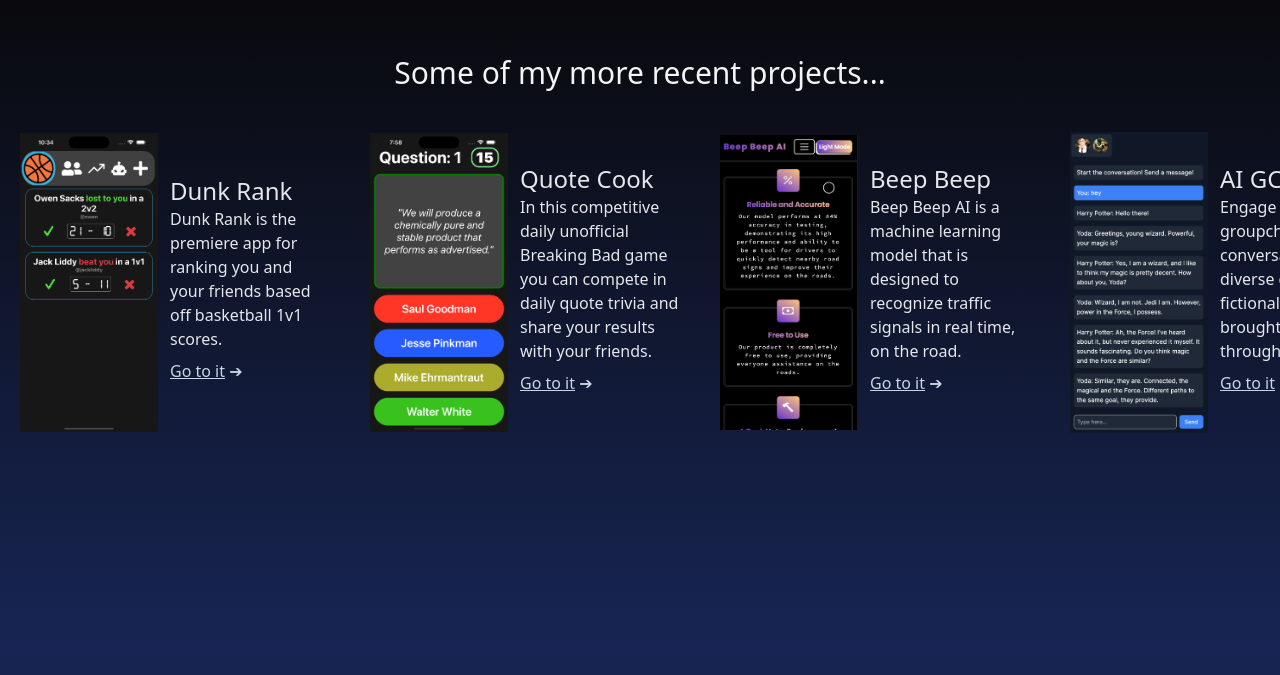
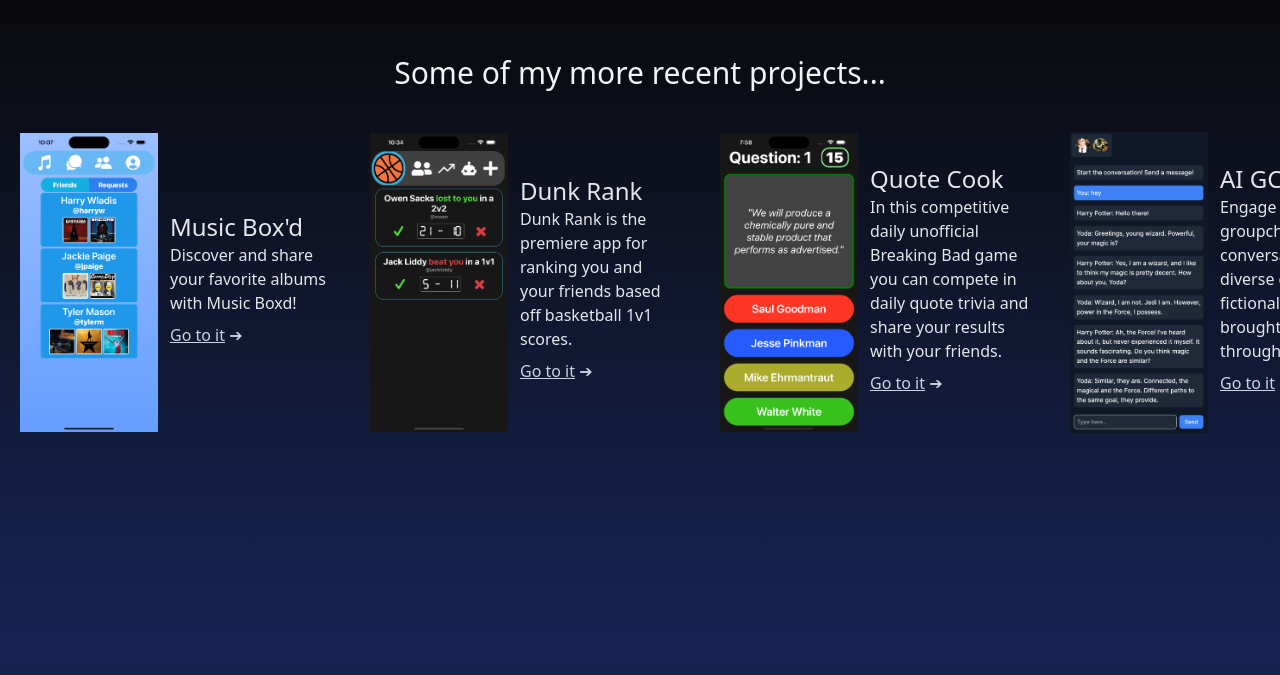
Before and after one commit to AndrewWladis/nextjs-portfolio, a Next.js app: page / in a window 1280 px wide. Shown: the part 746-1421 px from the top of the page. Built offline with nearby package versions, Linux system fonts and the light colour scheme.

Commit message:
Added Music Boxd and removed Beep Beep

```diff
--- a/package.json
+++ b/package.json
@@ -18,6 +18,7 @@
     "react": "18.2.0",
     "react-dom": "18.2.0",
     "react-icons": "^4.12.0",
+    "react-responsive": "^9.0.2",
     "tailwindcss": "3.3.2",
     "typescript": "5.1.3"
   }
--- a/src/app/page.tsx
+++ b/src/app/page.tsx
@@ -53,6 +53,11 @@
         <div className='flex flex-row overflow-x-scroll overflow-y-hidden'>
           {[
             {
+              name: "Music Box'd",
+              link: "https://apps.apple.com/app/id6476071299",
+              description: "Discover and share your favorite albums with Music Boxd!"
+            },
+            {
               name: "Dunk Rank",
               link: "https://apps.apple.com/us/app/dunk-rank/id6448699695",
               description: "Dunk Rank is the premiere app for ranking you and your friends based off basketball 1v1 scores."
@@ -61,11 +66,6 @@
               name: "Quote Cook",
               link: "https://apps.apple.com/us/app/quote-cook/id6447148619",
               description: "In this competitive daily unofficial Breaking Bad game you can compete in daily quote trivia and share your results with your friends."
-            },
-            {
-              name: "Beep Beep",
-              link: "https://web-temp-use.2023-summer-computer-vision.repl.co/",
-              description: "Beep Beep AI is a machine learning model that is designed to recognize traffic signals in real time, on the road."
             },
             {
               name: "AI GC",
```
Also changed, not shown: public/musicbox'd.png (added).
